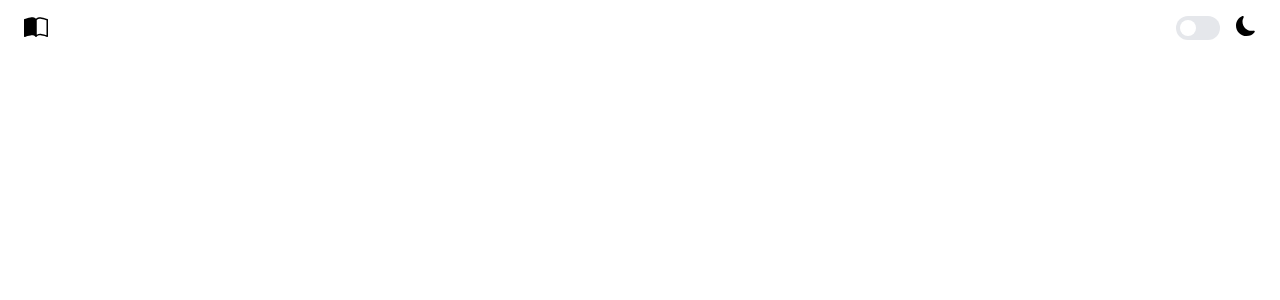
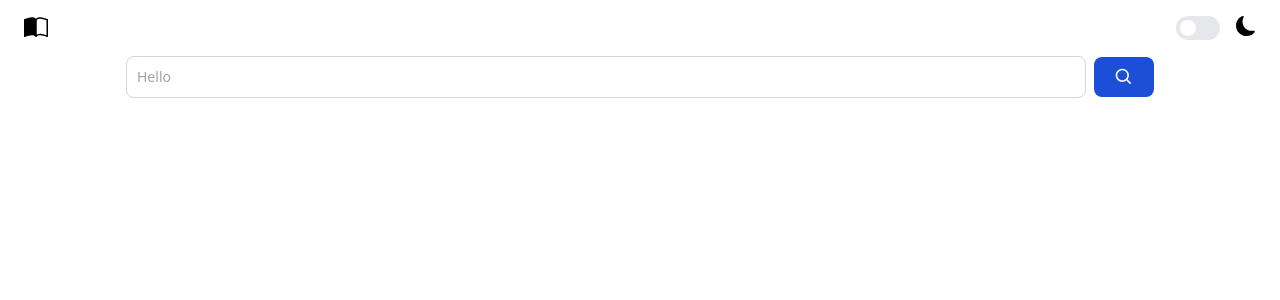
Before and after one commit to ColinBertin/dictionary, a Next.js app: page / in a window 1280 px wide. Shown: the top 300 px of the page. Built offline with nearby package versions, Linux system fonts and the light colour scheme.

Commit message:
add handler search bar

```diff
--- /dev/null
+++ b/components/SearchBar.tsx
@@ -0,0 +1,34 @@
+import { ChangeEvent } from "react";
+import { BiSearch } from "react-icons/bi";
+
+type SearchBarProps = {
+  handleChange: (e: ChangeEvent<HTMLInputElement>) => void;
+  getDefintion: (e: React.MouseEvent<HTMLElement, MouseEvent>) => void;
+  word: string;
+};
+
+export default function SearchBar({
+  handleChange,
+  getDefintion,
+  word,
+}: SearchBarProps) {
+  return (
+    <form className="flex flex-col md:flex-row justify-center items-center content-around gap-2">
+      <input
+        type="text"
+        id="first_name"
+        placeholder="Hello"
+        onChange={(e) => handleChange(e)}
+        className="border border-gray-300 text-gray-900 text-sm rounded-lg block p-2.5 w-3/4"
+      />
+      <button
+        type="submit"
+        onClick={(e) => getDefintion(e)}
+        disabled={!word}
+        className="max-w-1/2 text-white bg-blue-700 hover:bg-blue-800 focus:ring-4 focus:outline-none focus:ring-blue-300 font-medium rounded-lg text-sm w-full sm:w-auto px-5 py-2.5 text-center dark:bg-blue-600 dark:hover:bg-blue-700 dark:focus:ring-blue-800"
+      >
+        <BiSearch size={20} />
+      </button>
+    </form>
+  );
+}
--- a/pages/index.tsx
+++ b/pages/index.tsx
@@ -1,16 +1,34 @@
 import Head from "next/head";
 // import { Inter } from "next/font/google";
 import NavBar from "@/components/NavBar";
-import { useState } from "react";
+import SearchBar from "@/components/SearchBar";
+import { SetStateAction, useState } from "react";
 import clsx from "clsx";
 
 // const inter = Inter({ subsets: ["latin"] });
 
 export default function Home() {
   const [darkMode, setDarkMode] = useState(false);
+  const [word, setWord] = useState("");
 
   const handleDarkMode = () => {
     setDarkMode((mode) => !mode);
+  };
+
+  const handleChange = (e: { target: { value: SetStateAction<string> } }) => {
+    setWord(e.target.value);
+  };
+
+  const getDefintion = async (e: { preventDefault: () => void }) => {
+    e.preventDefault();
+    try {
+      const url = `https://api.dictionaryapi.dev/api/v2/entries/en/${word}`;
+      const response = await fetch(url);
+      const data = await response.json();
+      console.log(data);
+    } catch (error) {
+      console.log(error);
+    }
   };
 
   return (
@@ -22,6 +40,11 @@ export default function Home() {
       </Head>
       <main>
         <NavBar darkMode={darkMode} handleDarkMode={handleDarkMode} />
+        <SearchBar
+          handleChange={handleChange}
+          getDefintion={getDefintion}
+          word={word}
+        />
       </main>
     </div>
   );
```
